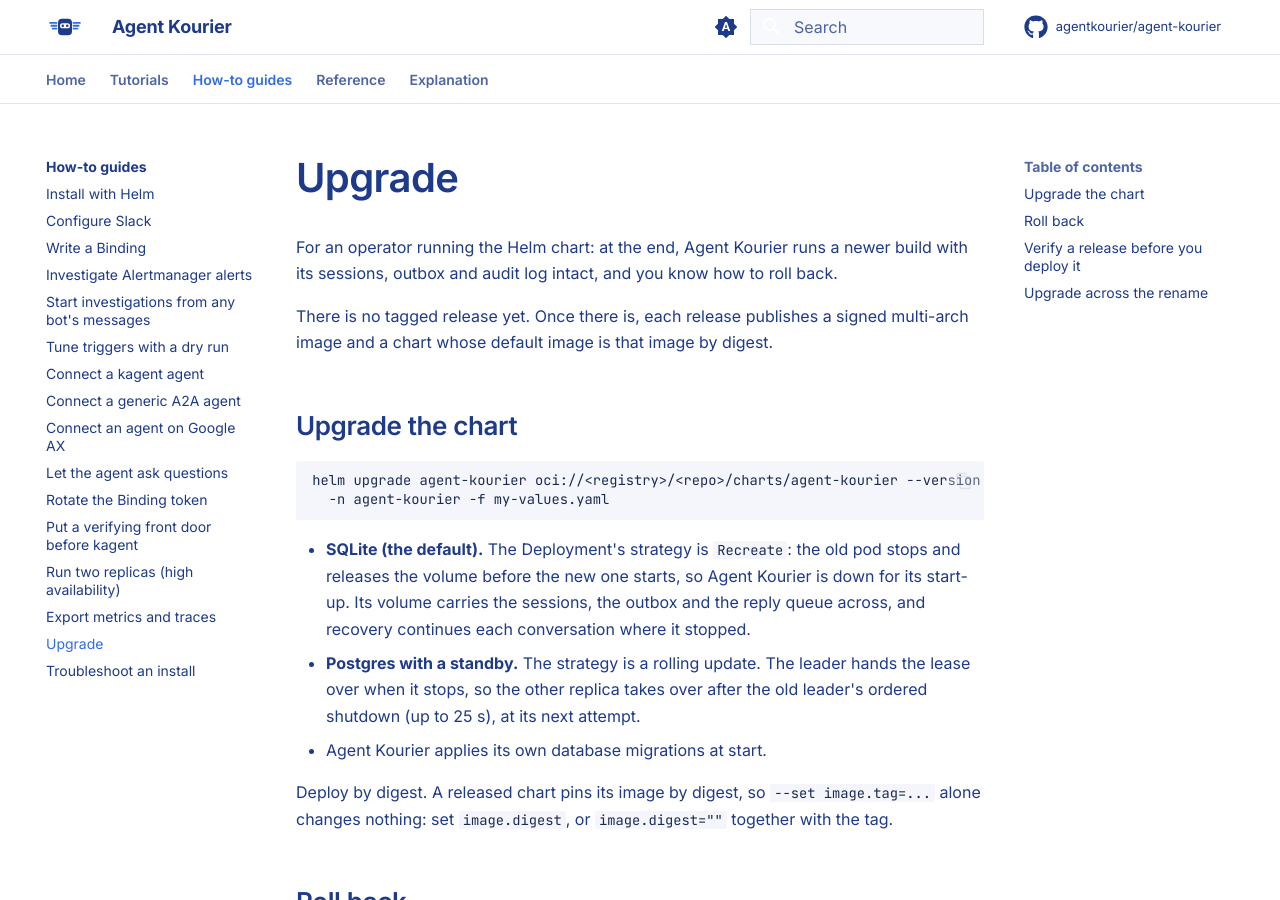
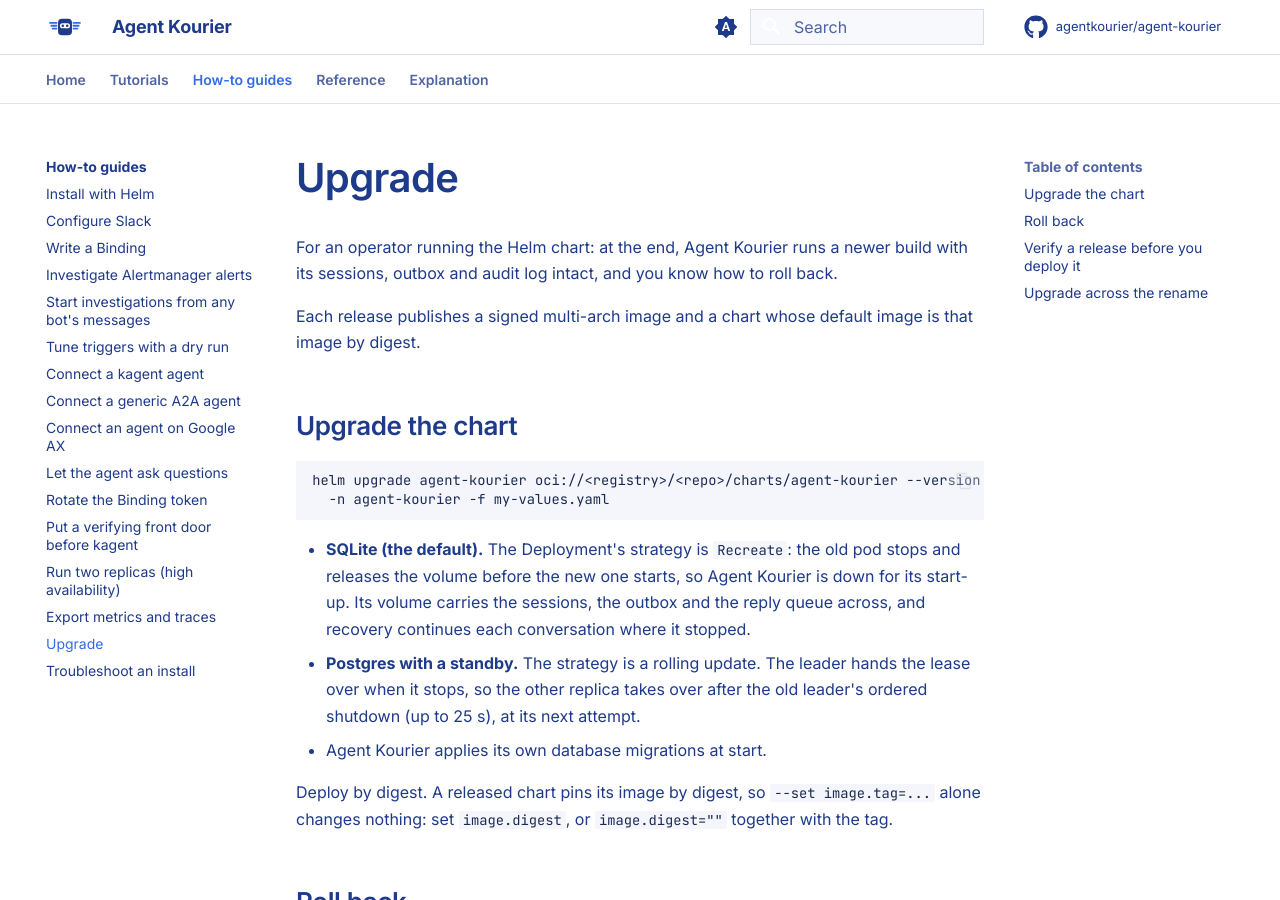
Before and after one commit to agentkourier/agent-kourier, an MkDocs documentation site: the page built from docs/how-to/upgrade.md, in a window 1280 px wide and 900 px high. Built offline with MkDocs 1.6.1 and Material for MkDocs 9.7.7, drawn with Linux system fonts in a browser that asks for light colours; comment, search, counter and statistics services are not loaded.

Commit message:
docs(release): record the first signed release

```diff
--- a/docs/how-to/upgrade.md
+++ b/docs/how-to/upgrade.md
@@ -3,8 +3,7 @@
 For an operator running the Helm chart: at the end, Agent Kourier runs a newer build with its sessions, outbox and
 audit log intact, and you know how to roll back.
 
-There is no tagged release yet. Once there is, each release publishes a signed multi-arch image and a chart whose
-default image is that image by digest.
+Each release publishes a signed multi-arch image and a chart whose default image is that image by digest.
 
 ## Upgrade the chart
 
```
Also changed, not shown: RELEASING.md (+3 -2 lines).
